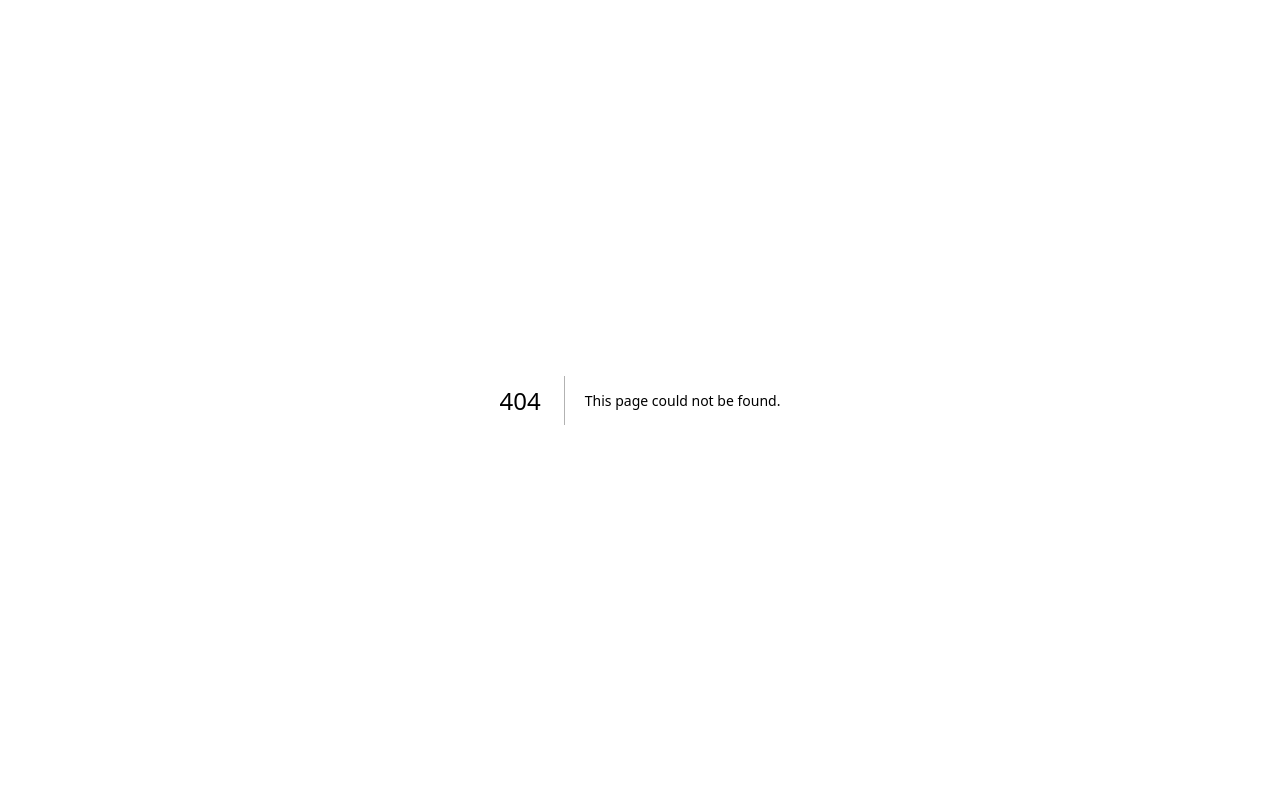
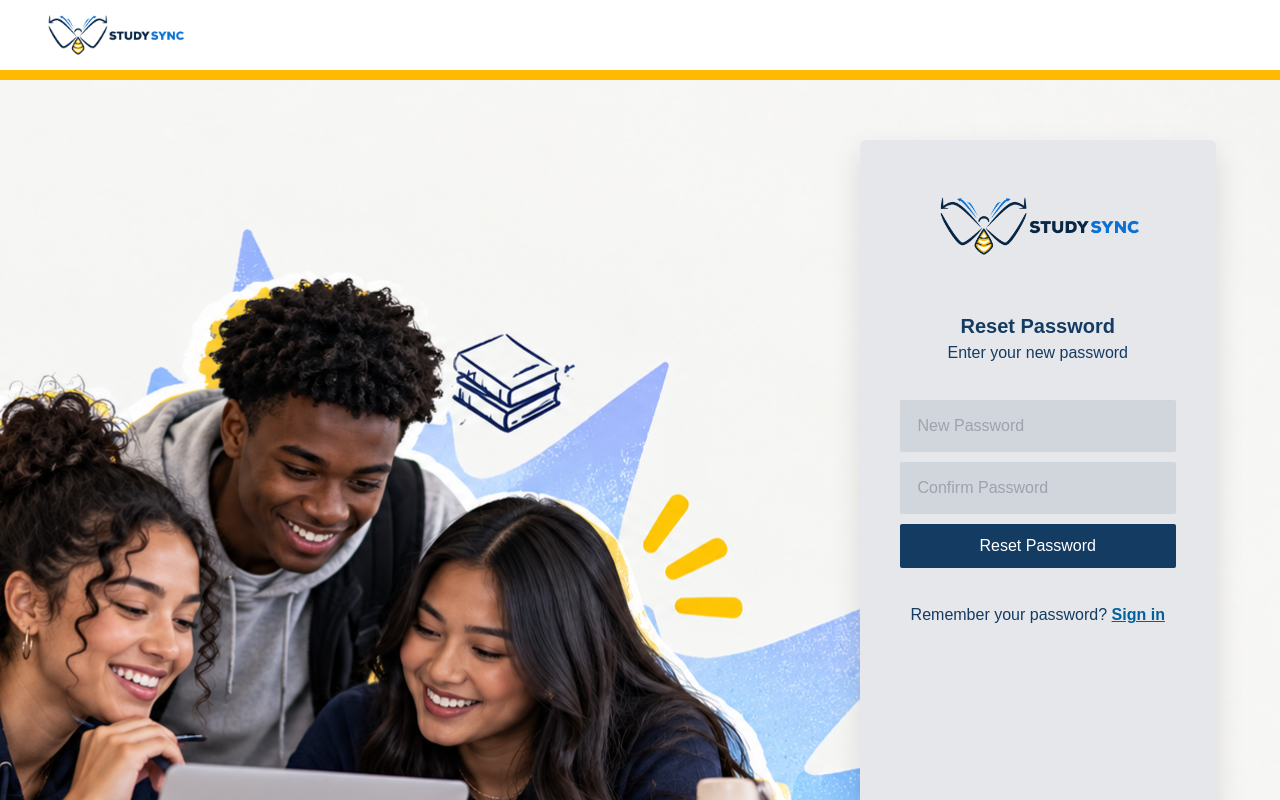
Before and after one commit to vang838/StudySync, a Next.js app in the folder frontend/: page /auth/resetpassword in a window 1280 px wide. Before the commit this address had no page. Shown: the top 800 px of the page. Built offline with nearby package versions, Linux system fonts and the light colour scheme.

Commit message:
Implement SS-06 account recovery flow

```diff
--- a/frontend/app/auth/auth.css
+++ b/frontend/app/auth/auth.css
@@ -224,3 +224,15 @@ footer {
   color: #64748b;
   font-size: 13px;
 }
+
+.auth-error {
+    color: #dc2626;
+    font-size: 14px;
+    margin-bottom: 10px;
+}
+
+.auth-success {
+  color: green;
+  text-align: center;
+  margin-bottom: 10px;
+}
--- /dev/null
+++ b/frontend/app/auth/forgotpassword/page.tsx
@@ -0,0 +1,57 @@
+import Image from "next/image";
+import "../auth.css";
+
+export default function ForgotPassword() {
+  return (
+    <main>
+      <div className="auth-box">
+        <div className="auth-container">
+
+          <div className="auth-item">
+            <Image
+              src="/StudySync.png"
+              alt="StudySync logo"
+              width={192}
+              height={60}
+              priority
+            />
+
+            <div className="auth-text">
+              <h2>Forgot Password?</h2>
+              <p>Enter your email address to recover your account</p>
+            </div>
+          </div>
+
+          <div className="auth-item">
+            <form action="/auth/resetpassword">
+              <div>
+                <label htmlFor="email"></label>
+                <input
+                  type="email"
+                  name="email"
+                  id="email"
+                  placeholder="Email Address"
+                  required
+                />
+              </div>
+
+              <button className="buttons" type="submit">
+                Continue
+              </button>
+            </form>
+          </div>
+
+          <div className="auth-item">
+            <p className="auth-text">
+              Remember your password?{" "}
+              <a href="/auth/signin" className="auth-link">
+                Sign in
+              </a>
+            </p>
+          </div>
+
+        </div>
+      </div>
+    </main>
+  );
+}
--- /dev/null
+++ b/frontend/app/auth/resetpassword/page.tsx
@@ -0,0 +1,105 @@
+"use client";
+
+import Image from "next/image";
+import { useState } from "react";
+import "../auth.css";
+
+export default function ResetPassword() {
+    const [password, setPassword] = useState("");
+    const [confirmPassword, setConfirmPassword] = useState("");
+    const [error, setError] = useState("");
+    const [success, setSuccess] = useState("");
+
+    function handleSubmit(event: React.FormEvent<HTMLFormElement>) {
+    event.preventDefault();
+    setSuccess("");
+
+    if (password !== confirmPassword) {
+        setError("Passwords do not match.");
+        return;
+    }
+
+    if (password.length < 8) {
+        setError("Password must be at least 8 characters.");
+        return;
+    }
+
+    setError("");
+    setSuccess("Password reset successfully.");
+}
+
+    return(
+        <main>
+            <div className="auth-box">
+                <div className="auth-container">
+
+                    <div className="auth-item">
+                        <Image
+                            src="/StudySync.png"
+                            alt="StudySync logo"
+                            width={192}
+                            height={60}
+                            priority
+                        />
+
+                        <div className="auth-text">
+                            <h2>Reset Password</h2>
+                            <p>Enter your new password</p>
+                        </div>
+                    </div>
+
+                    <div className="auth-item">
+                        <form onSubmit={handleSubmit}>
+                            <div>
+                                <label htmlFor="password"></label>
+                                <input
+                                    type="password"
+                                    name="password"
+                                    id="password"
+                                    placeholder="New Password"
+                                    value={password}
+                                    onChange={(e) => setPassword(e.target.value)}
+                                    required
+                                />
+                            </div>
+
+                            <div>
+                                <label htmlFor="confirmPassword"></label>
+                                <input
+                                    type="password"
+                                    name="confirmPassword"
+                                    id="confirmPassword"
+                                    placeholder="Confirm Password"
+                                    value={confirmPassword}
+                                    onChange={(e) => setConfirmPassword(e.target.value)}
+                                    required
+                                />
+                            </div>
+
+                            {error && (
+                                <p className="auth-error">{error}</p>
+                            )}
+                            {success && (
+                                <p className="auth-success">{success}</p>
+                            )}
+
+                            <button className="buttons" type="submit">
+                                Reset Password
+                            </button>
+                        </form>
+                    </div>
+
+                    <div className="auth-item">
+                        <p className="auth-text">
+                            Remember your password?{" "}
+                            <a href="/auth/signin" className="auth-link">
+                                Sign in
+                            </a>
+                        </p>
+                    </div>
+
+                </div>
+            </div>
+        </main>
+    );
+}
--- a/frontend/app/auth/signin/page.tsx
+++ b/frontend/app/auth/signin/page.tsx
@@ -27,6 +27,10 @@ export default function SignIn()
                                 <input type="password" name="pwd" id="pwd" value = "Enter Password" required />
                             </div>
 
+                            <p className="auth-text">
+                                <a href="/auth/forgotpassword" className="auth-link">Forgot password?</a>
+                            </p>
+
                             <button className="buttons">Continue</button>
 
                         </form>
```
